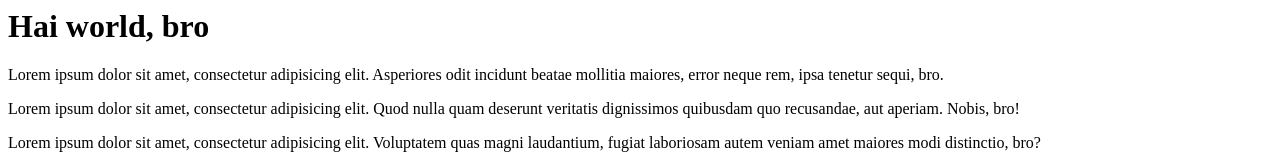
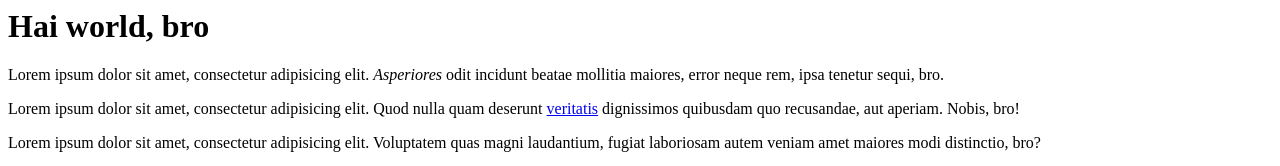
Before and after one commit to tyrelt/handsomeBrowser, a browser extension: page index.html in a window 1280 px wide. Both pictures are taken after a click on the button "Test". Shown: the top 166 px of the page. Drawn offline with Linux system fonts and the light colour scheme.

Commit message:
A much better version

```diff
--- a/index.html
+++ b/index.html
@@ -8,10 +8,10 @@
             </h1>
             <div>
                 <p>
-                    Lorem ipsum dolor sit amet, consectetur adipisicing elit. Asperiores odit incidunt beatae mollitia maiores, error neque rem, ipsa tenetur sequi.
+                    Lorem ipsum dolor sit amet, consectetur adipisicing elit. <em>Asperiores</em> odit incidunt beatae mollitia maiores, error neque rem, ipsa tenetur sequi.
                 </p>
                 <p>
-                    Lorem ipsum dolor sit amet, consectetur adipisicing elit. Quod nulla quam deserunt veritatis dignissimos quibusdam quo recusandae, aut aperiam. Nobis!
+                    Lorem ipsum dolor sit amet, consectetur adipisicing elit. Quod nulla quam deserunt <a href="test.com">veritatis</a> dignissimos quibusdam quo recusandae, aut aperiam. Nobis!
                 </p>
             </div>
             <p>
@@ -26,21 +26,40 @@
     </body>
     <script>
         function bro() {
+            function bro(element) {
+                element.innerHTML = element.innerHTML.trim().replace(/(.*?)([^\w])?$/, '$1' + ', bro' + '$2');
+            }
+            function isValid(element) {
+                return (element.tagName == "H1" || element.tagName == "H2" || element.tagName == "H3" || element.tagName == "H4" || element.tagName == "P" || element.tagName == "LI" || element.tagName == "BUTTON") && /\S/.test(element.innerHTML);
+            }
             function recurseDOM(element) {
+                element.editedChildren = [];
                 if (element.childNodes.length > 1) {
                     for (var i = 0; i < element.childNodes.length; i++) {
                         if (element.childNodes[i].nodeType == 1) {
-                            recurseDOM(element.childNodes[i]);
+                            if (recurseDOM(element.childNodes[i])) {
+                                element.editedChildren.push(element.childNodes[i]);
+                            } // recurse over every child node; if a single one returns true, noChildrenEdited is false
                         }
                     }
+                    if (element.editedChildren.length == 0 && isValid(element)) {
+                        bro(element);
+                        return true;
+                    }
                 } else {
-                    if (element.childNodes[0].nodeType == 3 && element.tagName != "SCRIPT" && element.tagName != "HEAD" && /\S/.test(element.innerText)) {
-                        // console.log(element);
-                        element.innerText = element.innerText.replace(/(.*?)([^\w])?$/, '$1' + ', bro' + '$2');
+                    if (isValid(element)) {
+                        // console.log("edited: " + element.innerHTML);
+                        bro(element);
+                        return true;
+                    } else {
+                        // console.log("NOT edited: " + element.innerHTML);
+                        return false;
                     }
                 }
+                // depth++;
+                // console.log(depth);
             }
-            var dom = document.getElementsByTagName('html')[0];
+            var dom = document.getElementsByTagName('body')[0];
             recurseDOM(dom);
         }
     </script>
```
Also changed, not shown: handsomeBrowser.js (+23 -9 lines).
